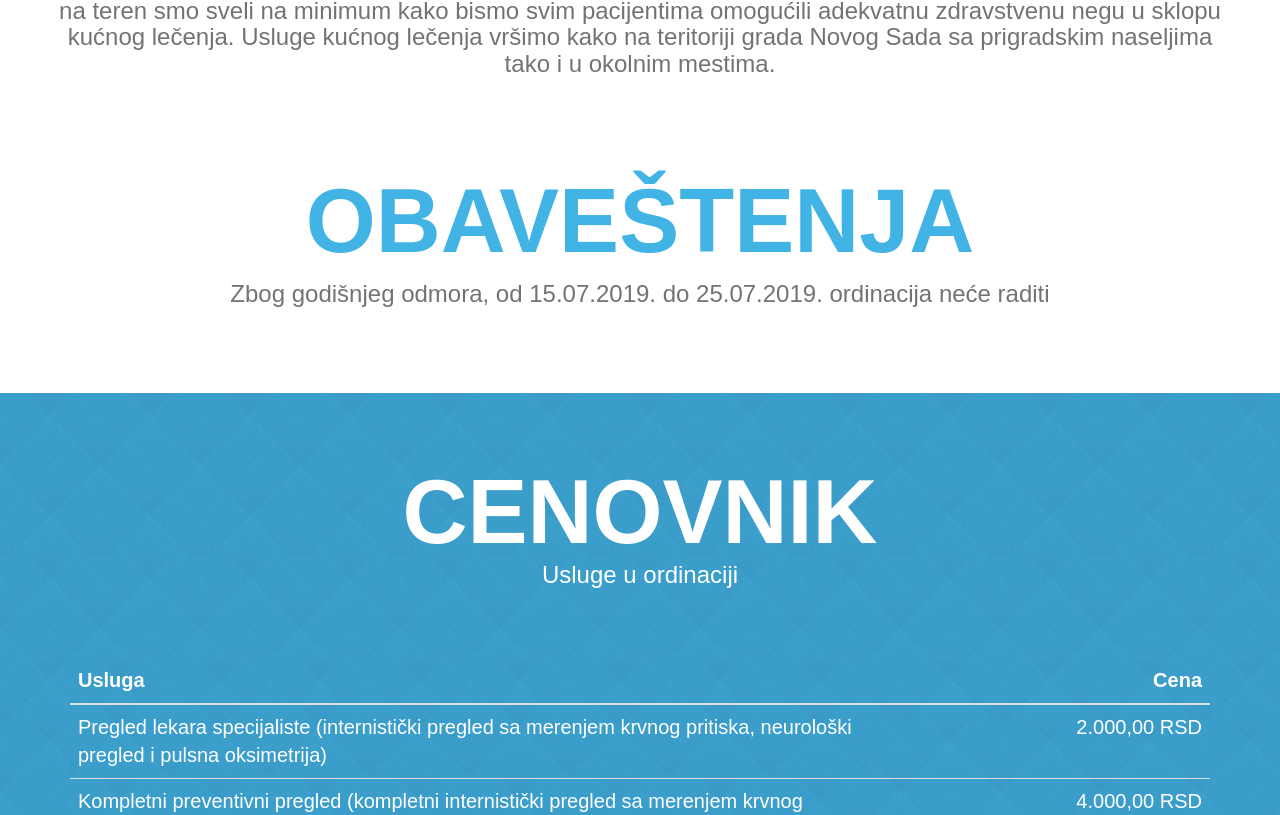
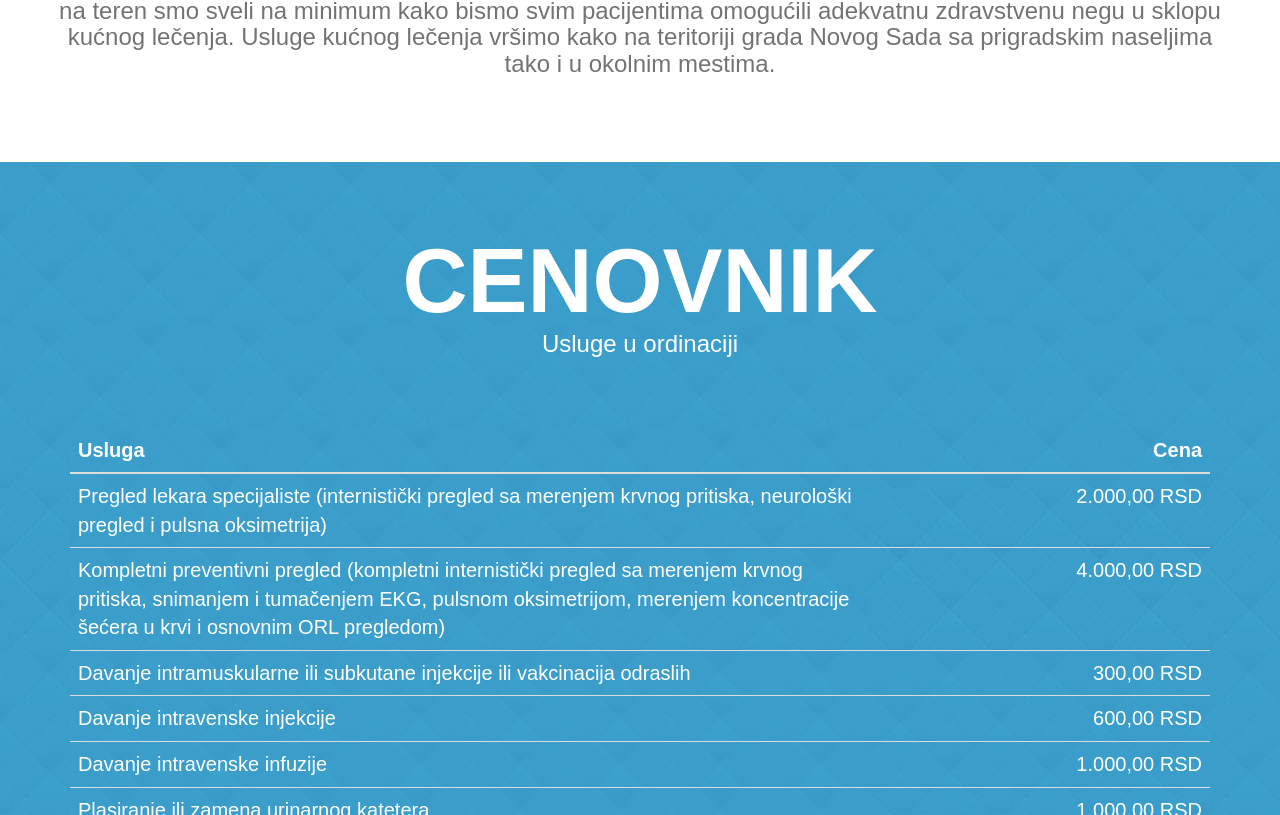
Before and after one commit to panacea021/panacea021.github.io, a plain HTML site: page index.html in a window 1280 px wide. Shown: the part 1463-2278 px from the top of the page. Drawn offline with nearby package versions, Linux system fonts and the light colour scheme; a web font is replaced by a local one.

Commit message:
Update index.html
Sklonjen godisnji

```diff
--- a/index.html
+++ b/index.html
@@ -60,7 +60,7 @@
 					      <ul class="nav navbar-nav navbar-right">
 					        <!-- <li><a class="menu active" href="#home" >Home</a></li> -->
 					        <li><a class="menu" href="#about">o nama</a></li>
-					        <li><a class="menu" href="#notifications">obaveštenja</a></li>
+					        <!-- li><a class="menu" href="#notifications">obaveštenja</a></li -->
 					        <li><a class="menu" href="#service">cenovnik</a></li>
 					        <li><a class="menu" href="#team">tim</a></li>
 							<li><a class="menu" href="#contact">kontakt</a></li>
@@ -149,14 +149,14 @@
 	</section><!-- end of about section -->
 
 	<!-- notifications section -->
-	<section class="about text-center" id="notifications">
+	<!-- section class="about text-center" id="notifications">
 		<div class="container">
 			<div class="row">
 				<h2>Obaveštenja</h2>
 				<h4>Zbog godišnjeg odmora, od 15.07.2019. do 25.07.2019. ordinacija neće raditi<h4>
 			</div>
 		</div>
-	</section><!-- end of about section -->
+	</section --><!-- end of about section -->
 
 
 	<!-- service section starts here -->
```
